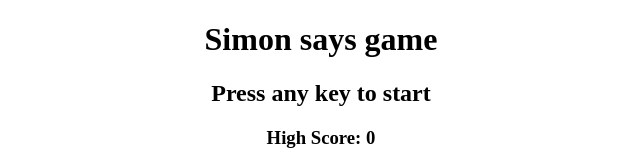
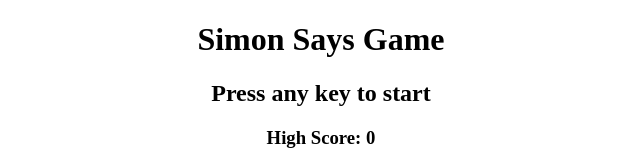
Before and after one commit to prathmesh-git/Simon-says, a plain HTML site: page index.html in a window 1280 px wide. Shown: the top 160 px of the page, without its empty margins (319-959 px from the left). Drawn offline with Linux system fonts and the light colour scheme.

Commit message:
Update index.html

```diff
--- a/index.html
+++ b/index.html
@@ -7,7 +7,7 @@
     <link rel="stylesheet" href="style.css">
 </head>
 <body>
-    <h1>Simon says game</h1>
+    <h1>Simon Says Game</h1>
     <h2>Press any key to start</h2>
     <h3>High Score: <span id="high-score">0</span></h3>
 
```
